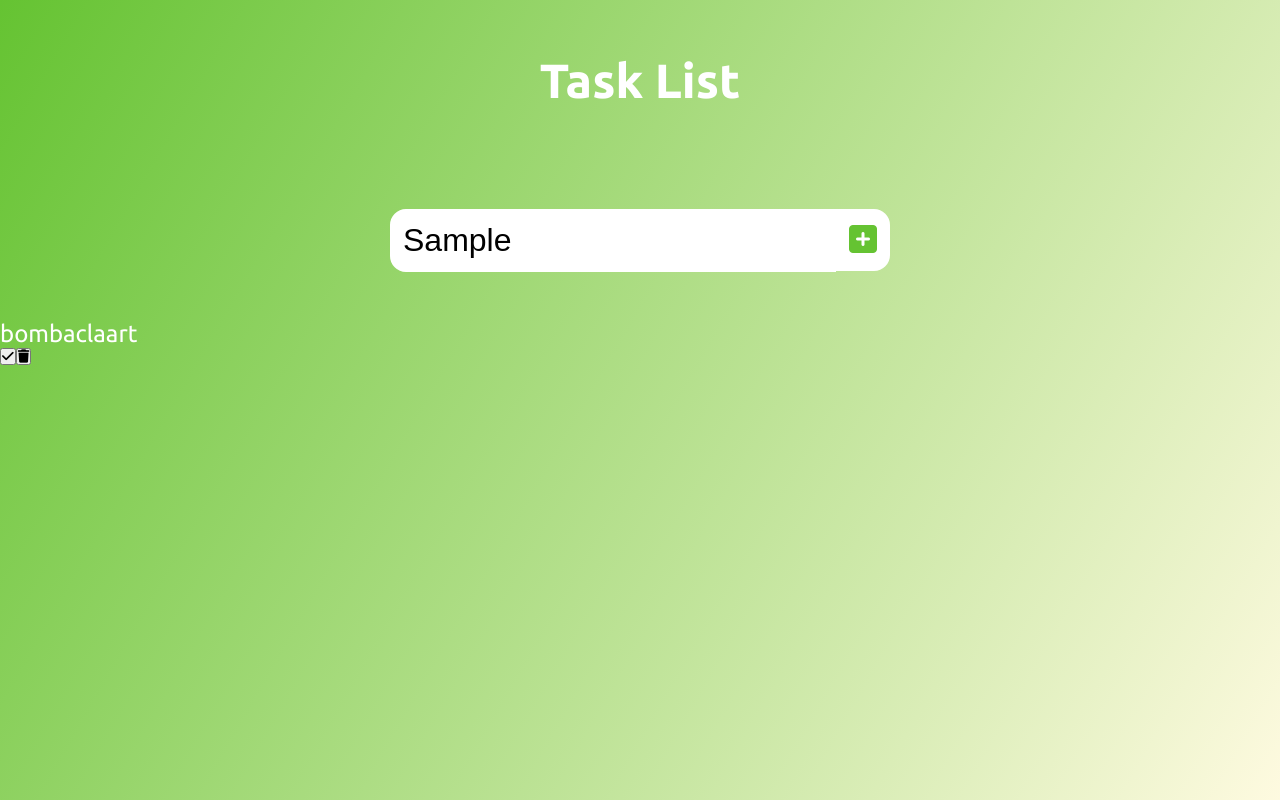
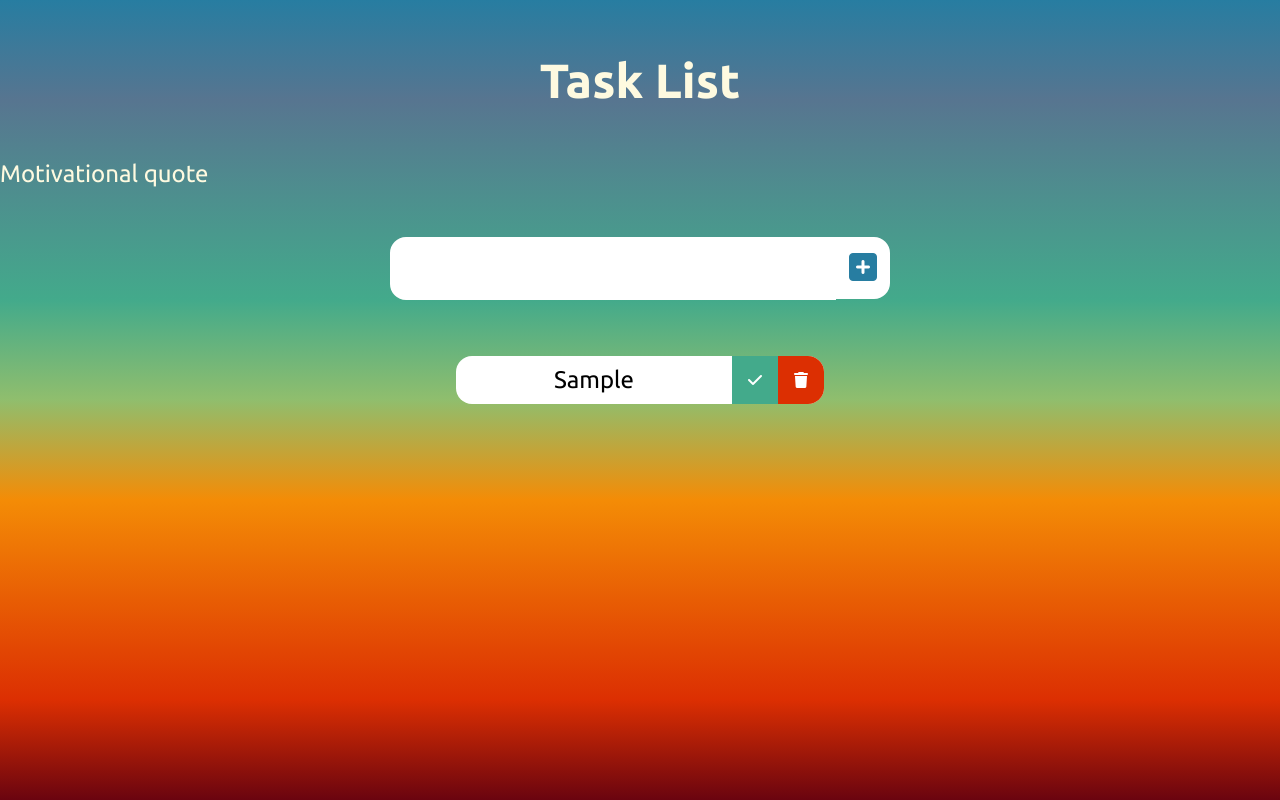
Before and after one commit to aljaplatt/node-toToList, a website: page public/index.html in a window 1280 px wide. Both pictures are taken after typing "Sample" into the empty fields and a click on the button 863 px from the left and 240 px from the top of the page. Drawn offline with Linux system fonts and the light colour scheme.

Commit message:
added delete button function

```diff
--- a/public/css/style.css
+++ b/public/css/style.css
@@ -5,8 +5,19 @@
 }
 
 body {
-  background-image: linear-gradient(120deg, #65c332, #fefae0);
-  color: #fff;
+  background-image: linear-gradient(
+    180deg,
+    #277da1,
+    #577590,
+    #4d908e,
+    #43aa8b,
+    #90be6d,
+    #f48c06,
+    #e85d04,
+    #dc2f02,
+    #6a040f
+  );
+  color: #fefae0;
   font-family: "Ubuntu", sans-serif;
   min-height: 100vh;
   font-size: 1.5rem;
@@ -35,7 +46,7 @@ form input {
 
 form button {
   padding: 0.6rem 0.5rem 0.7rem;
-  color: #65c332;
+  color: #277da1;
   background: #fff;
   cursor: pointer;
   transition: all 0.3s ease;
@@ -45,6 +56,72 @@ form button {
 
 form button:hover {
   color: #fff;
-  background: #65c332;
-  border: 5px solid #65c332;
+  background: #277da1;
+  border: 5px solid #277da1;
 }
+
+.task-container {
+  display: flex;
+  justify-content: center;
+  align-items: center;
+}
+
+.task-list {
+  min-width: 30%;
+  list-style: none;
+}
+
+.task {
+  display: flex;
+  justify-content: space-between;
+  align-items: center;
+  margin: 0.5rem;
+  background: #fff;
+  color: #000;
+  font-size: 1.5rem;
+}
+
+.task {
+  border-radius: 1rem;
+  text-align: center;
+}
+
+.task li {
+  flex: 1; /* pushes the complete-btn to the right, next to delete. */
+}
+
+.task-item {
+  padding: 0rem 0.5rem;
+}
+
+.delete-btn,
+.complete-btn {
+  background: #43aa8b;
+  color: #fff;
+  border: none;
+  padding: 1rem;
+  cursor: pointer;
+  font-size: 1rem;
+}
+
+.delete-btn {
+  background: #dc2f02;
+  border-top-right-radius: 1rem;
+  border-bottom-right-radius: 1rem;
+}
+
+.delete-btn:hover {
+  color: #dc2f02;
+  background: #fff;
+}
+
+.complete-btn:hover {
+  color: #43aa8b;
+  background: #fff;
+}
+
+/* prevents clicking on icon */
+.fa-trash,
+.fa-check {
+  pointer-events: none;
+}
--- a/public/index.html
+++ b/public/index.html
@@ -19,6 +19,7 @@
     <header>
       <h1>Task List</h1>
     </header>
+    <p>Motivational quote</p>
     <form action="">
       <input type="text" class="task-input" />
       <button class="task-button" type="submit">
--- a/public/js/app.js
+++ b/public/js/app.js
@@ -5,6 +5,7 @@ const taskList = document.querySelector(".task-list");
 
 // event listeners
 taskButton.addEventListener("click", addTask);
+taskList.addEventListener("click", deleteTask);
 
 // functions
 function addTask(event) {
@@ -16,7 +17,7 @@ function addTask(event) {
   taskDiv.classList.add("task");
   // create list item - newTask
   const newTask = document.createElement("li");
-  newTask.innerText = "bombaclaart"; // innertext doesnt carry whitespace - web dev simp video
+  newTask.innerText = taskInput.value; // innertext doesnt carry whitespace - web dev simp video
   newTask.classList.add("task-item");
   // append li (newTask) to div
   taskDiv.appendChild(newTask);
@@ -36,9 +37,22 @@ function addTask(event) {
   // add icon to button - innerHTML??
   deleteButton.innerHTML = '<i class="fas fa-trash"></i>';
   // add class to button
-  deleteButton.classList.add("complete-btn");
+  deleteButton.classList.add("delete-btn");
   // append button to the task div
   taskDiv.appendChild(deleteButton);
   // append to list
   taskList.appendChild(taskDiv);
+  // clear form input value
+  taskInput.value = "";
 }
+
+function deleteTask(e) {
+  //
+  const item = e.target;
+  //
+  if (item.classList[0] === "delete-btn") {
+    // remove whole parent element
+    const task = item.parentElement;
+    task.remove();
+  }
+}
```
